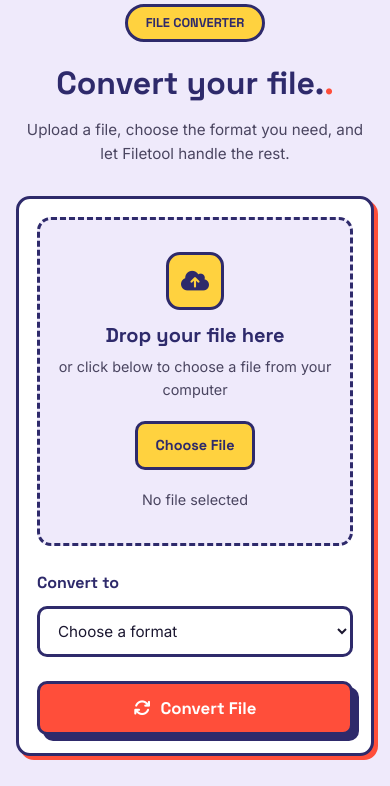
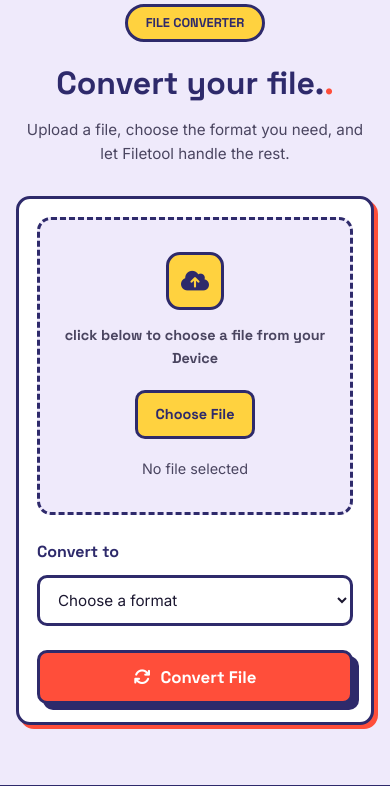
Before and after one commit to sunkanmi-me/filetool, a Flask app: page /convert in a window 390 px wide. Shown: the part 115-901 px from the top of the page. Run offline with Flask 3, Linux system fonts and the light colour scheme.

Commit message:
make the ui more mobile friendly

```diff
--- a/static/css/style.css
+++ b/static/css/style.css
@@ -746,4 +746,13 @@ p {
     margin-top: 24px;
     padding: 13px 18px;
   }
+
+  .drop-on-mobile{
+    display: none;
+  }
+  .deep-on-mobile{
+    font-family: var(--font-display);
+    font-weight: bold;
+
+  }
 }
--- a/templates/convert.html
+++ b/templates/convert.html
@@ -28,12 +28,13 @@
                 <div class="upload-icon">
                     <i class="fa-solid fa-cloud-arrow-up"></i>
                 </div>
-
-                <h2>Drop your file here</h2>
-
-                <p>
-                    or click below to choose a file from your computer
-                </p>
+                <div class="drop-on-mobile">
+                    <h2>Drop your file here</h2>
+                    <p> Or </p>
+                </div>
+                <div class="deep-on-mobile">
+                    <p>click below to choose a file from your Device</p>
+                </div>
 
                 <input
                     type="file"
```
